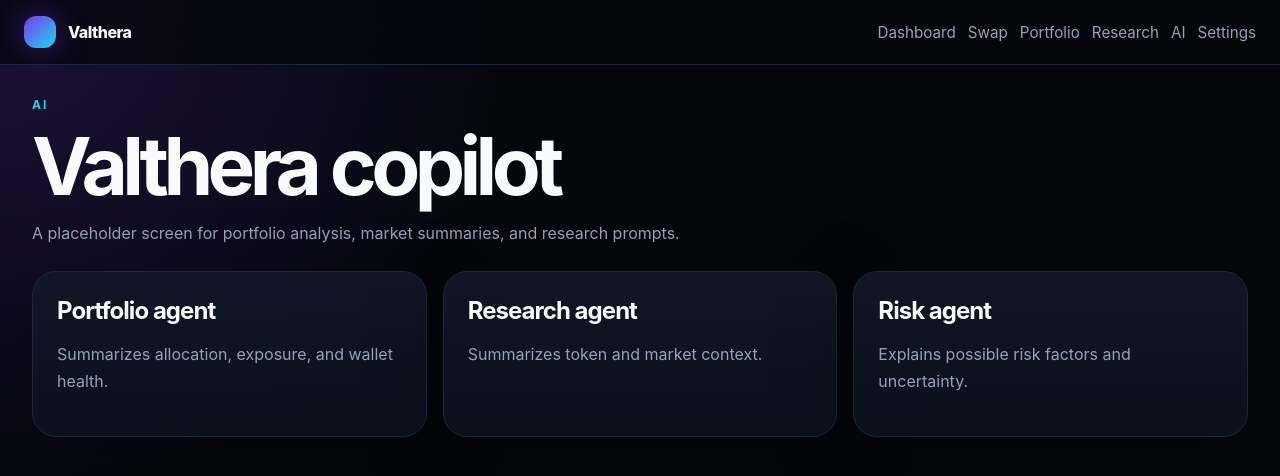
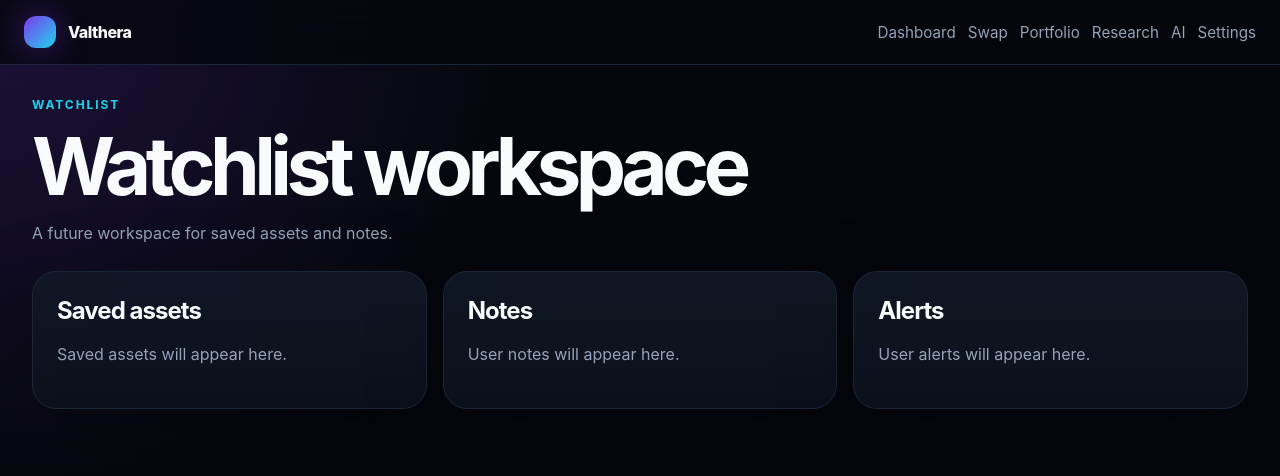
Before and after one commit to ValtheraLabs/web-app, a Next.js app: page /app/watchlist in a window 1280 px wide. Shown: the top 476 px of the page. Built offline with nearby package versions, Linux system fonts and the light colour scheme.

Commit message:
feat: add watchlist page

```diff
--- /dev/null
+++ b/pages/app/watchlist.tsx
@@ -0,0 +1,19 @@
+import { Layout } from '@/components/Layout'
+import { PageHeader } from '@/components/PageHeader'
+
+export default function WatchlistPage() {
+  return (
+    <Layout>
+      <PageHeader
+        eyebrow="Watchlist"
+        title="Watchlist workspace"
+        description="A future workspace for saved assets and notes."
+      />
+      <section className="grid">
+        <article className="card"><h2>Saved assets</h2><p>Saved assets will appear here.</p></article>
+        <article className="card"><h2>Notes</h2><p>User notes will appear here.</p></article>
+        <article className="card"><h2>Alerts</h2><p>User alerts will appear here.</p></article>
+      </section>
+    </Layout>
+  )
+}
```
